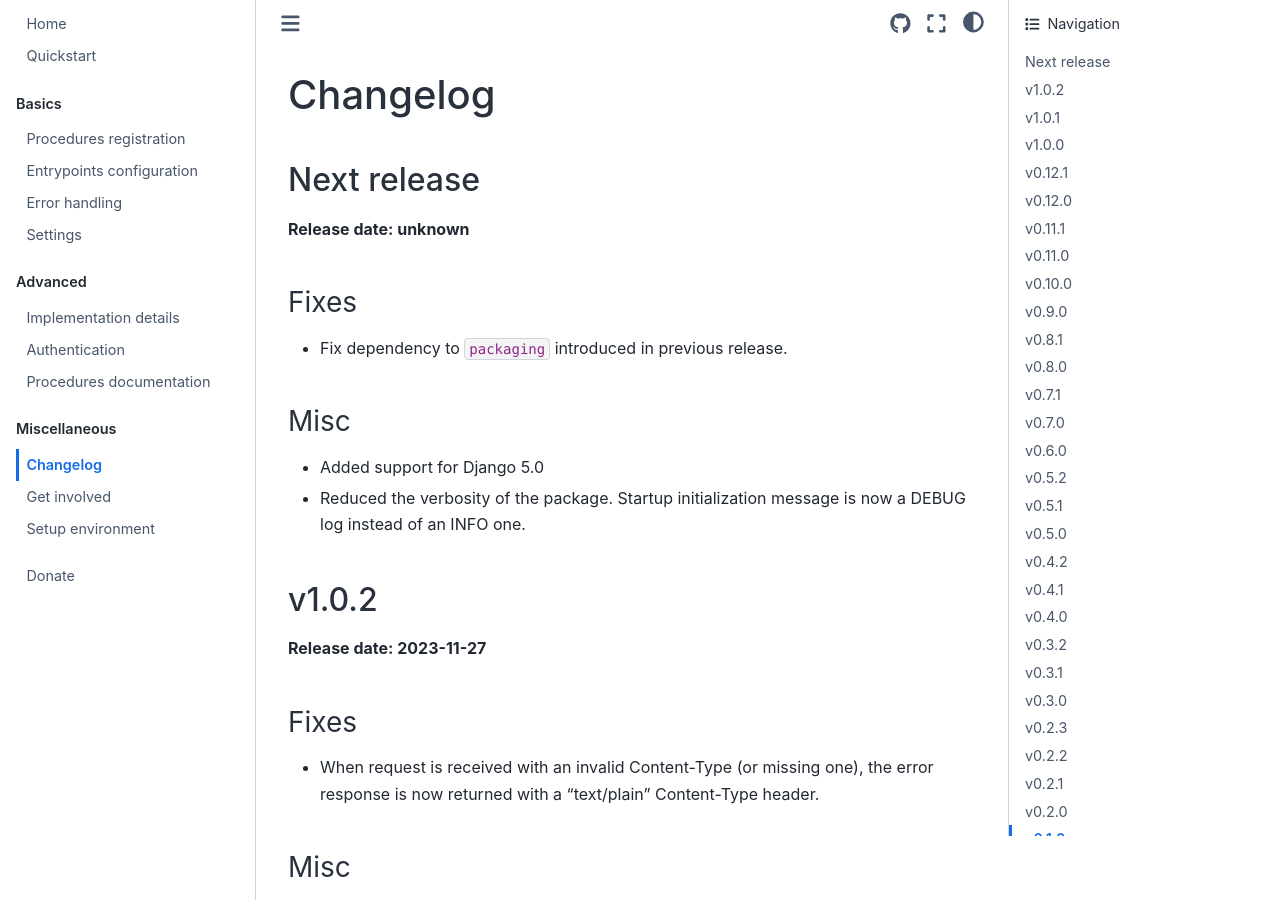
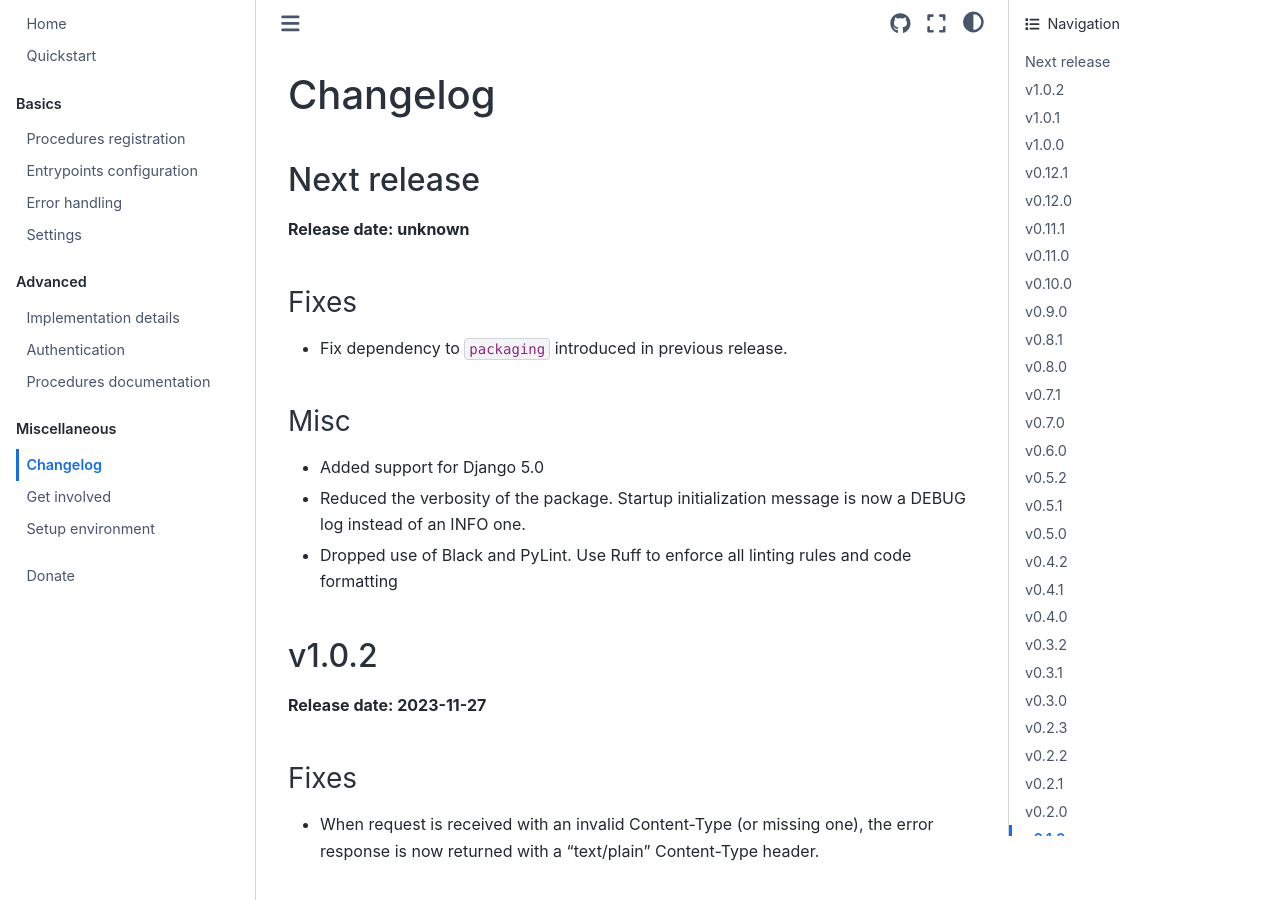
Before and after one commit to alorence/django-modern-rpc, a Sphinx documentation site: the page built from docs/changelog.rst, in a window 1280 px wide and 900 px high. Built offline with Sphinx 7.4.7 and the Sphinx Book theme 1.1.4, drawn with Linux system fonts in a browser that asks for light colours.

Commit message:
Update all project config file to use ruff as main linting tool

```diff
--- a/CHANGELOG.md
+++ b/CHANGELOG.md
@@ -12,6 +12,7 @@
 
   - Added support for Django 5.0
   - Reduced the verbosity of the package. Startup initialization message is now a DEBUG log instead of an INFO one.
+  - Dropped use of Black and PyLint. Use Ruff to enforce all linting rules and code formatting
 
 ## v1.0.2
 
--- a/docs/contribute/setup_environment.rst
+++ b/docs/contribute/setup_environment.rst
@@ -117,7 +117,7 @@ options used).
 .. code-block:: bash
 
    poetry install --with code-analysis
-   poetry run tox -e mypy,ruff
+   poetry run tox -e ruff,mypy
 
 .. important::
 
```
Also changed, not shown: pyproject.toml (+6 -6 lines), .pre-commit-config.yaml, 1 other file.
